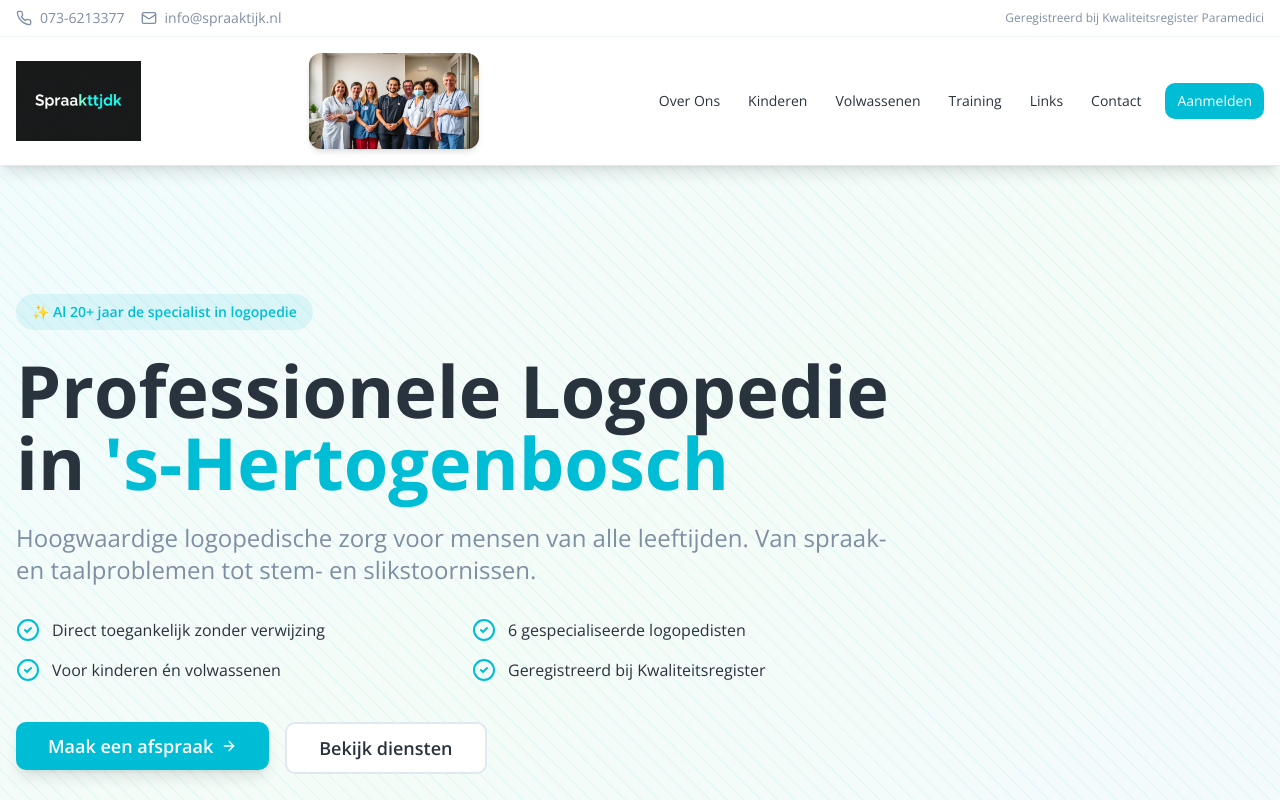
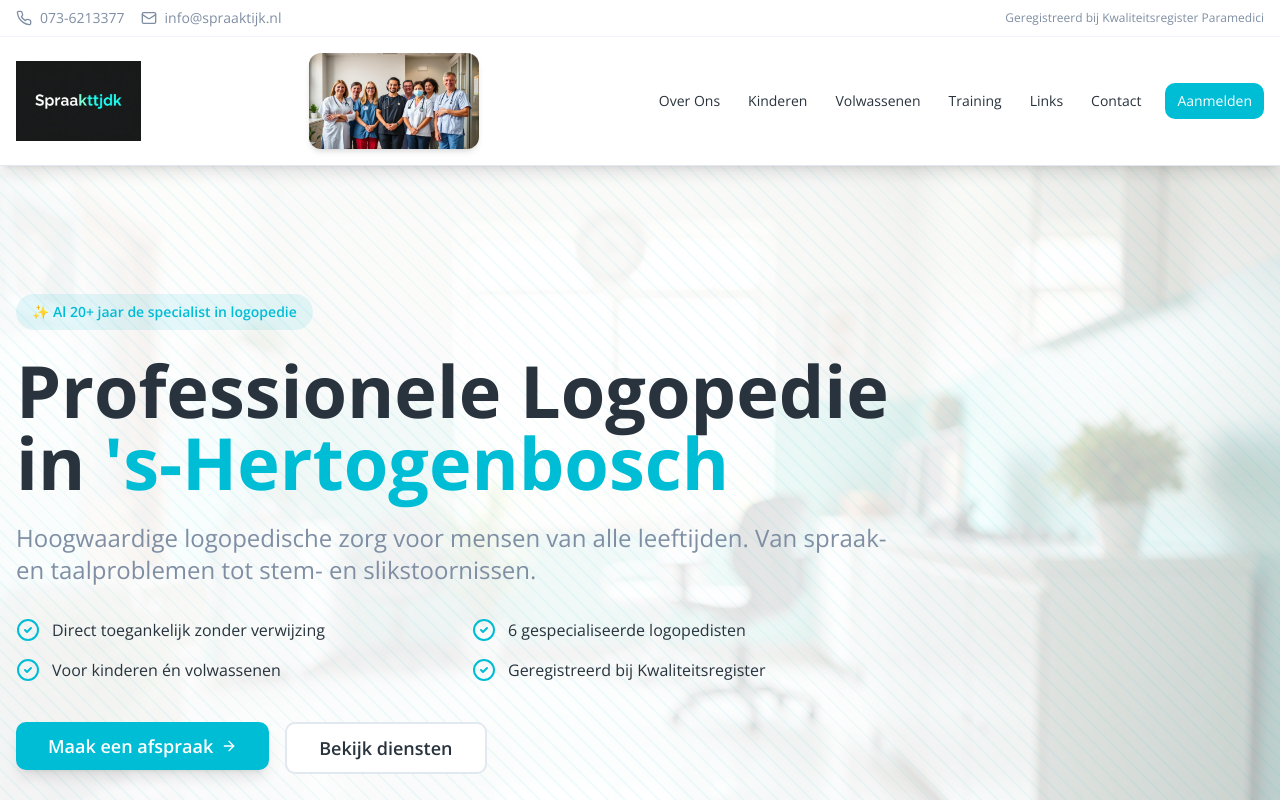
Before and after one commit to AramDawara123/logopediespraaktijk, a React (Vite) app: page / in a window 1280 px wide. Shown: the top 800 px of the page. Built offline with nearby package versions, Linux system fonts and the light colour scheme; the HTML template or start-up script is replaced by a standard one.

Commit message:
Add background photo

```diff
--- a/src/components/Hero.tsx
+++ b/src/components/Hero.tsx
@@ -1,5 +1,6 @@
 import { Button } from "@/components/ui/button";
 import { ArrowRight, CheckCircle2 } from "lucide-react";
+import heroBackground from "@/assets/hero-background.jpg";
 
 export const Hero = () => {
   const benefits = [
@@ -10,8 +11,18 @@ export const Hero = () => {
   ];
 
   return (
-    <section className="relative bg-gradient-to-br from-primary/5 via-secondary/5 to-accent/5 overflow-hidden">
-      {/* Animated Background Pattern */}
+    <section className="relative overflow-hidden">
+      {/* Background Image */}
+      <div
+        className="absolute inset-0 bg-cover bg-center"
+        style={{
+          backgroundImage: `url(${heroBackground})`,
+        }}
+      >
+        <div className="absolute inset-0 bg-gradient-to-r from-background/95 via-background/90 to-background/70" />
+      </div>
+
+      {/* Animated Pattern Overlay */}
       <div
         className="absolute inset-0 opacity-5"
         style={{
```
Also changed, not shown: src/assets/hero-background.jpg (added).
